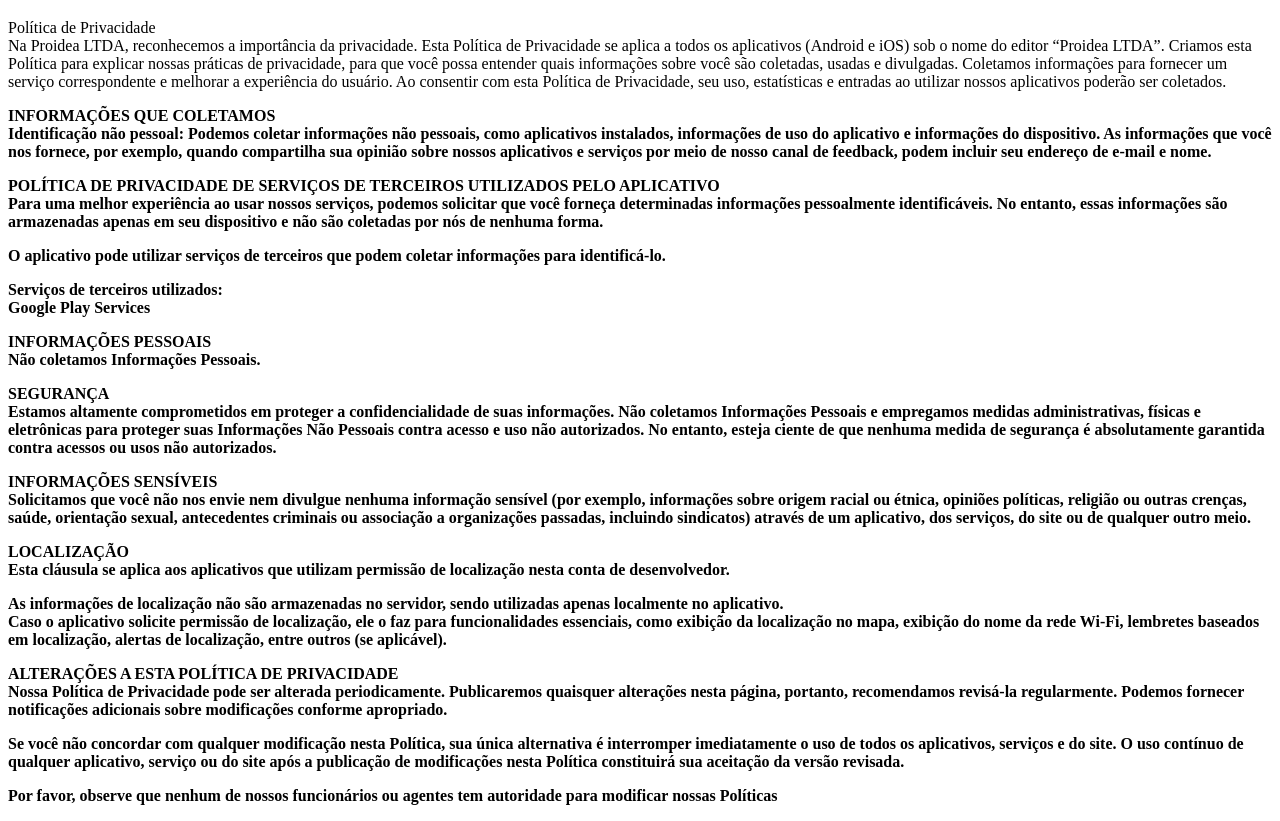
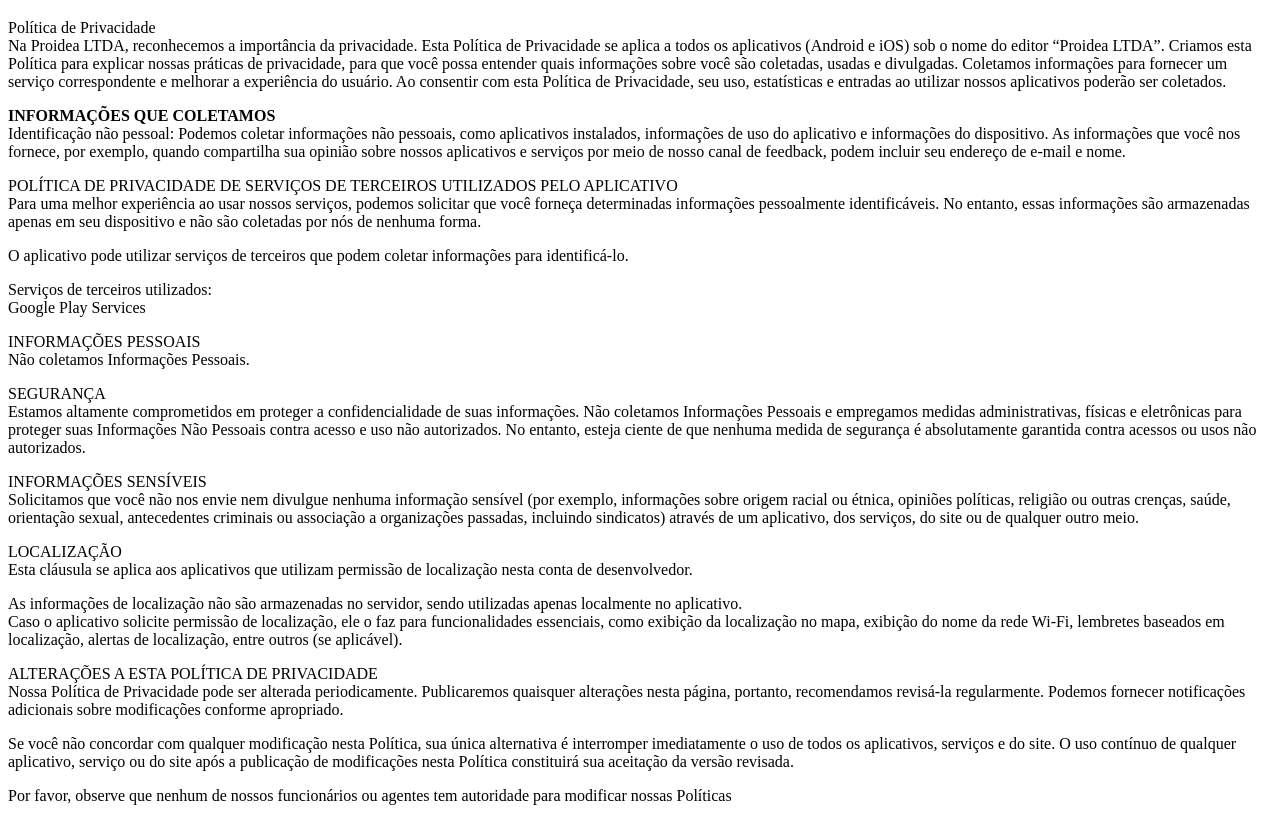
Before and after one commit to bruno-proidea/politica-privacidade, a plain HTML site: page index.html in a window 1280 px wide. Shown: the part 61-882 px from the top of the page. Drawn offline with Linux system fonts and the light colour scheme.

Commit message:
Update index.html

```diff
--- a/index.html
+++ b/index.html
@@ -9,7 +9,7 @@
   <p>Política de Privacidade
   <br/>Na Proidea LTDA, reconhecemos a importância da privacidade. Esta Política de Privacidade se aplica a todos os aplicativos (Android e iOS) sob o nome do editor “Proidea LTDA”. Criamos esta Política para explicar nossas práticas de privacidade, para que você possa entender quais informações sobre você são coletadas, usadas e divulgadas. Coletamos informações para fornecer um serviço correspondente e melhorar a experiência do usuário. Ao consentir com esta Política de Privacidade, seu uso, estatísticas e entradas ao utilizar nossos aplicativos poderão ser coletados.
 
-<p><b>INFORMAÇÕES QUE COLETAMOS
+<p><b>INFORMAÇÕES QUE COLETAMOS</b>
 <br/>Identificação não pessoal: Podemos coletar informações não pessoais, como aplicativos instalados, informações de uso do aplicativo e informações do dispositivo. As informações que você nos fornece, por exemplo, quando compartilha sua opinião sobre nossos aplicativos e serviços por meio de nosso canal de feedback, podem incluir seu endereço de e-mail e nome.
 
 <p>POLÍTICA DE PRIVACIDADE DE SERVIÇOS DE TERCEIROS UTILIZADOS PELO APLICATIVO
```
